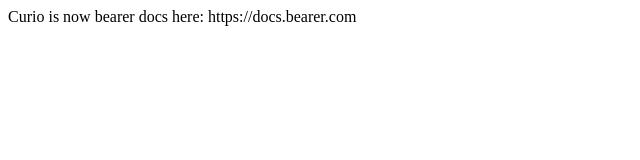
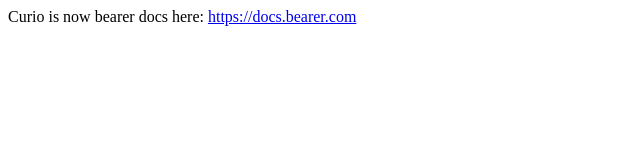
Before and after one commit to Bearer/curio-redirect, a plain HTML site: page index.html in a window 1280 px wide. Shown: the whole page, without its empty margins (0-640 px from the left). Drawn offline with Linux system fonts and the light colour scheme.

Commit message:
fix: link

```diff
--- a/index.html
+++ b/index.html
@@ -1 +1 @@
-Curio is now bearer docs here: <a href="https://docs.bearer.com"></a>https://docs.bearer.com</a>
+Curio is now bearer docs here: <a href="https://docs.bearer.com">https://docs.bearer.com</a>
```
